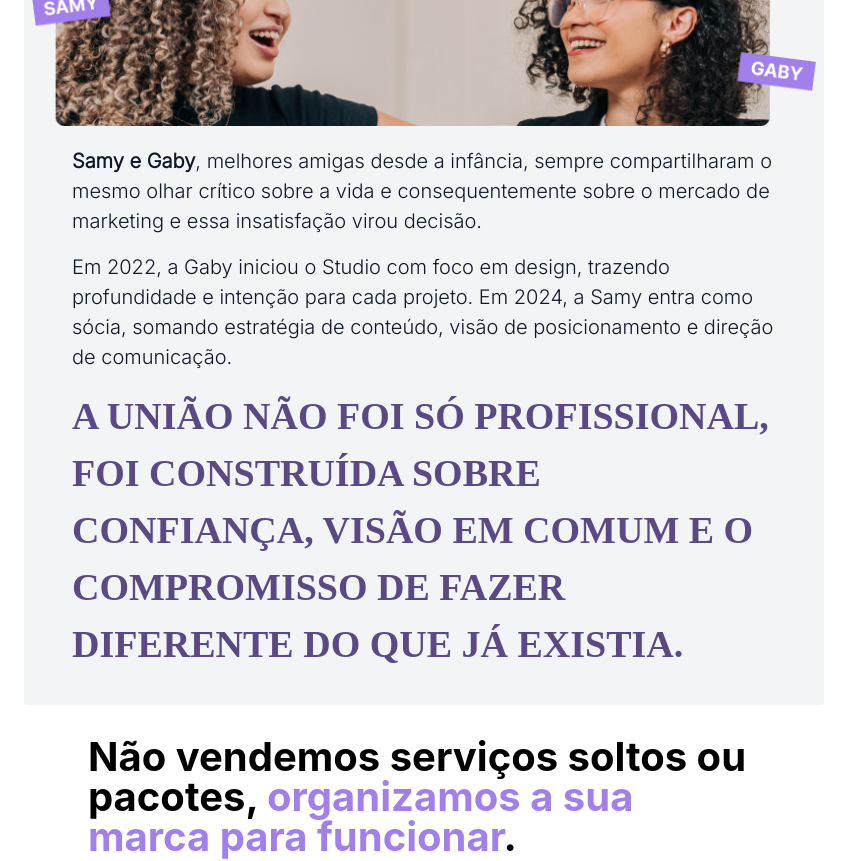
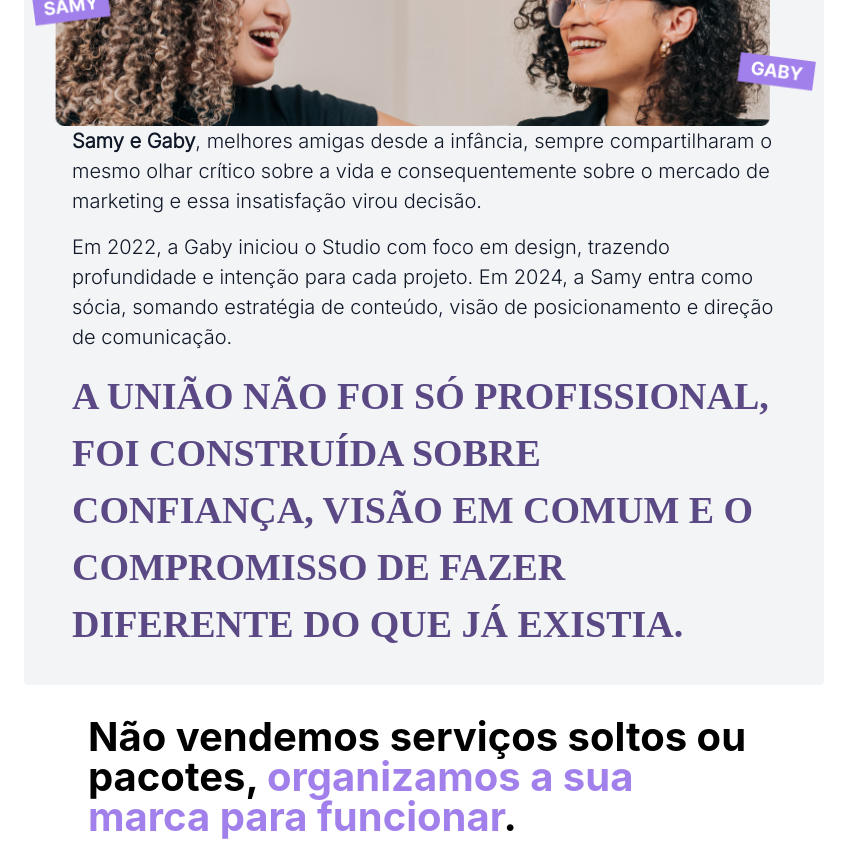
Before and after one commit to StudioClaraval/site-claraval, a React (Vite) app: page / in a window 1280 px wide. Shown: the part 1920-2781 px from the top of the page, without its empty margins (216-1063 px from the left). Built offline with nearby package versions, Linux system fonts and the light colour scheme; a web font is replaced by a local one.

Commit message:
fix: ajusanto espaçamento

```diff
--- a/src/components/about/about-hero.tsx
+++ b/src/components/about/about-hero.tsx
@@ -4,7 +4,7 @@ export default function AboutHero() {
   return (
     <div className="mt-4.5 flex flex-col max-md:gap-6 overflow-hidden rounded-sm bg-gray-100 p-2 lg:py-8">
       <img src={AboutPrincipal} className="w-full max-w-full max-sm:mt-2" />
-      <div className="font-inter text-[14px] text-gray-900 mx-4.5 pt-5 sm:text-[20px] lg:mx-10">
+      <div className="font-inter text-[14px] text-gray-900 mx-4.5 sm:text-[20px] lg:mx-10">
         <p>
           <span className="font-bold">Samy e Gaby</span>, melhores amigas desde
           a infância, sempre compartilharam o mesmo olhar crítico sobre a vida e
--- a/src/components/cta/cta-section.tsx
+++ b/src/components/cta/cta-section.tsx
@@ -4,8 +4,8 @@ import TitleCta from './title-cta';
 
 export default function CTASection() {
   return (
-    <section className="h-125.5 w-full bg-[url('./assets/images/background-cta.png')] bg-cover mt-2 relative sm:h-212 lg:h-300">
-      <div className="max-w-[1536px] mx-auto w-full h-full px-6 lg:px-30">
+    <section className="h-125.5 w-full bg-[url('./assets/images/background-cta.png')] bg-cover bg-center bg-no-repeat mt-2 relative sm:h-212 lg:h-300">
+      <div className="max-w-384 mx-auto w-full h-full px-6 lg:px-30">
         <TitleCta />
         <SubtitleCta />
         <HeroCta />
```
